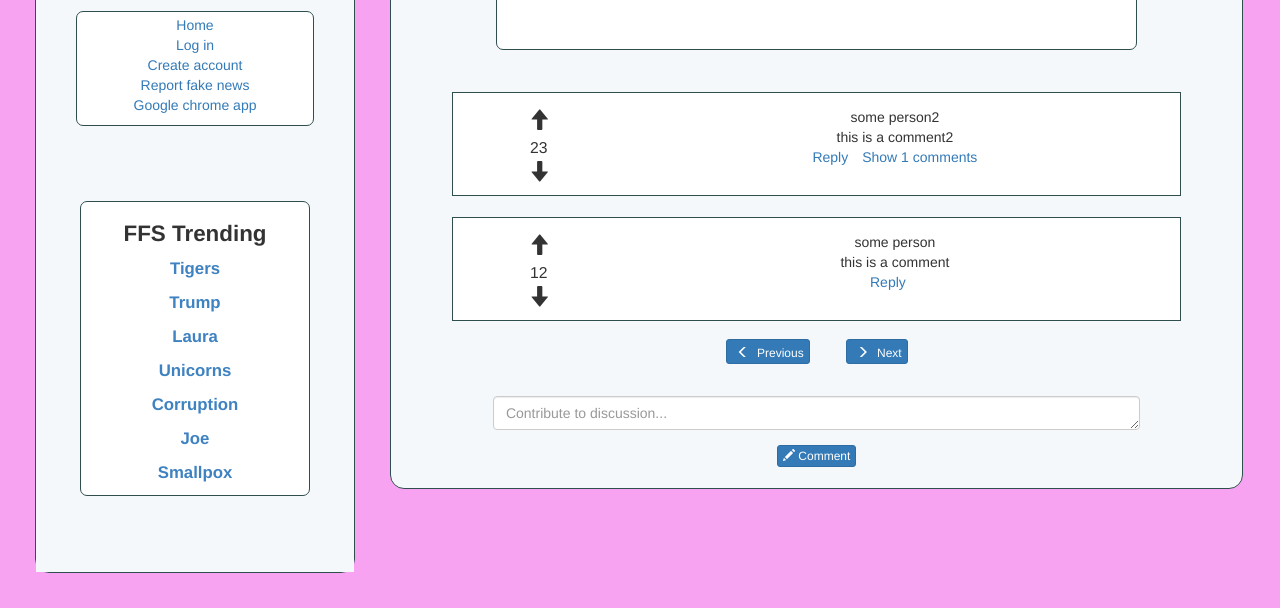
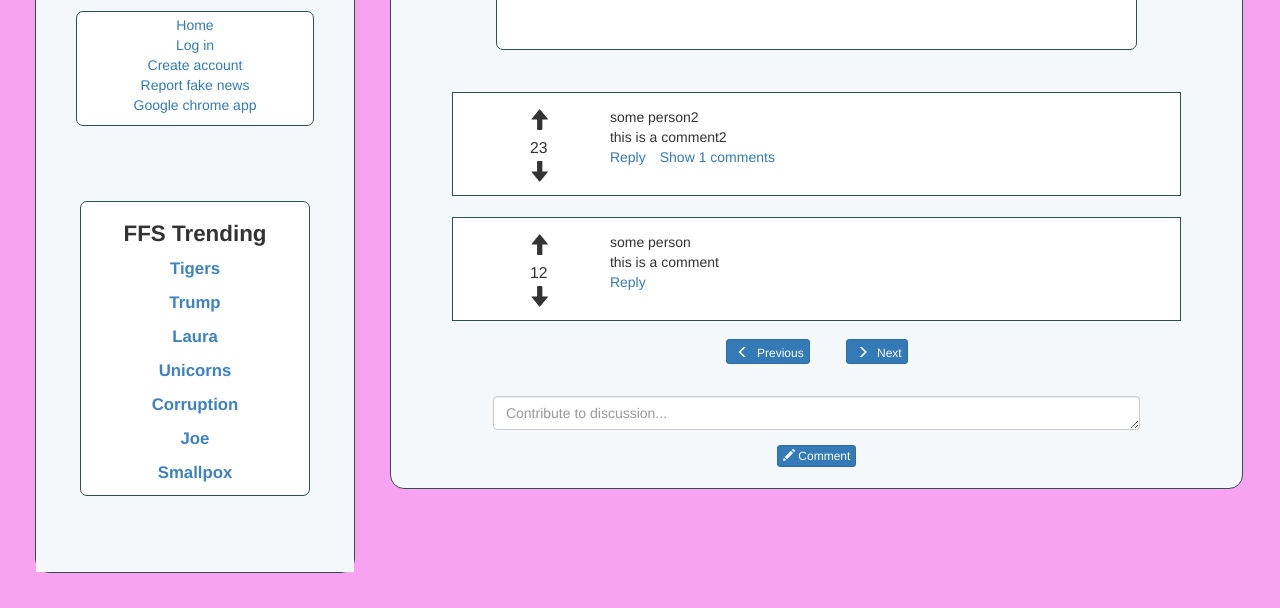
Before and after one commit to 123lk/ffs-front-portfolio, a React app: page /articles/1 in a window 1280 px wide. Shown: the part 239-847 px from the top of the page. Built offline with nearby package versions, Linux system fonts and the light colour scheme.

Commit message:
aligned comment text to the left

```diff
--- a/src/css/ArticlePage.scss
+++ b/src/css/ArticlePage.scss
@@ -39,9 +39,7 @@
   .rhs {
     position: relative;
     margin: auto;
-    .comment-author {
-      text-align: left;
-    }
+    text-align: left;
   }
   }
 }
```
